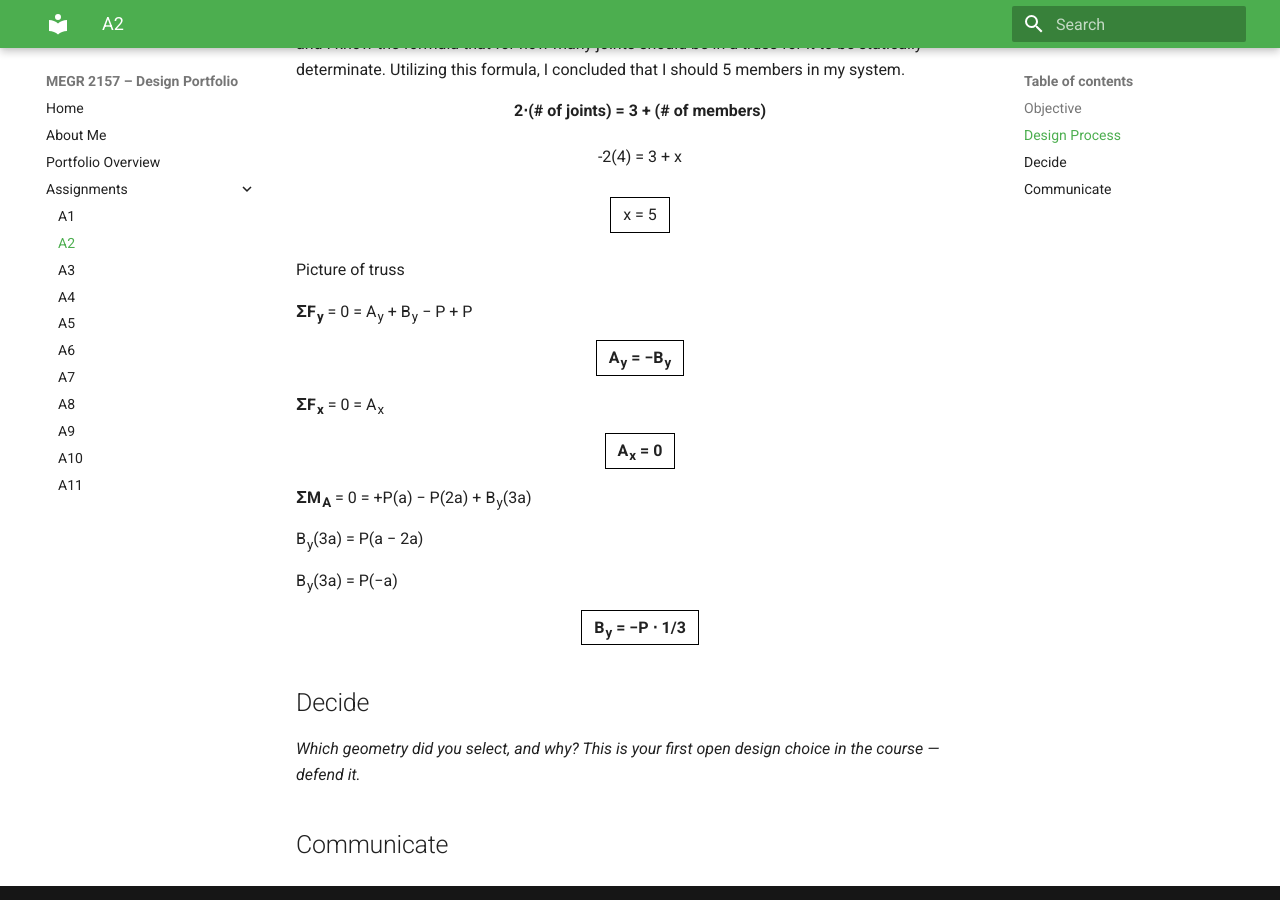
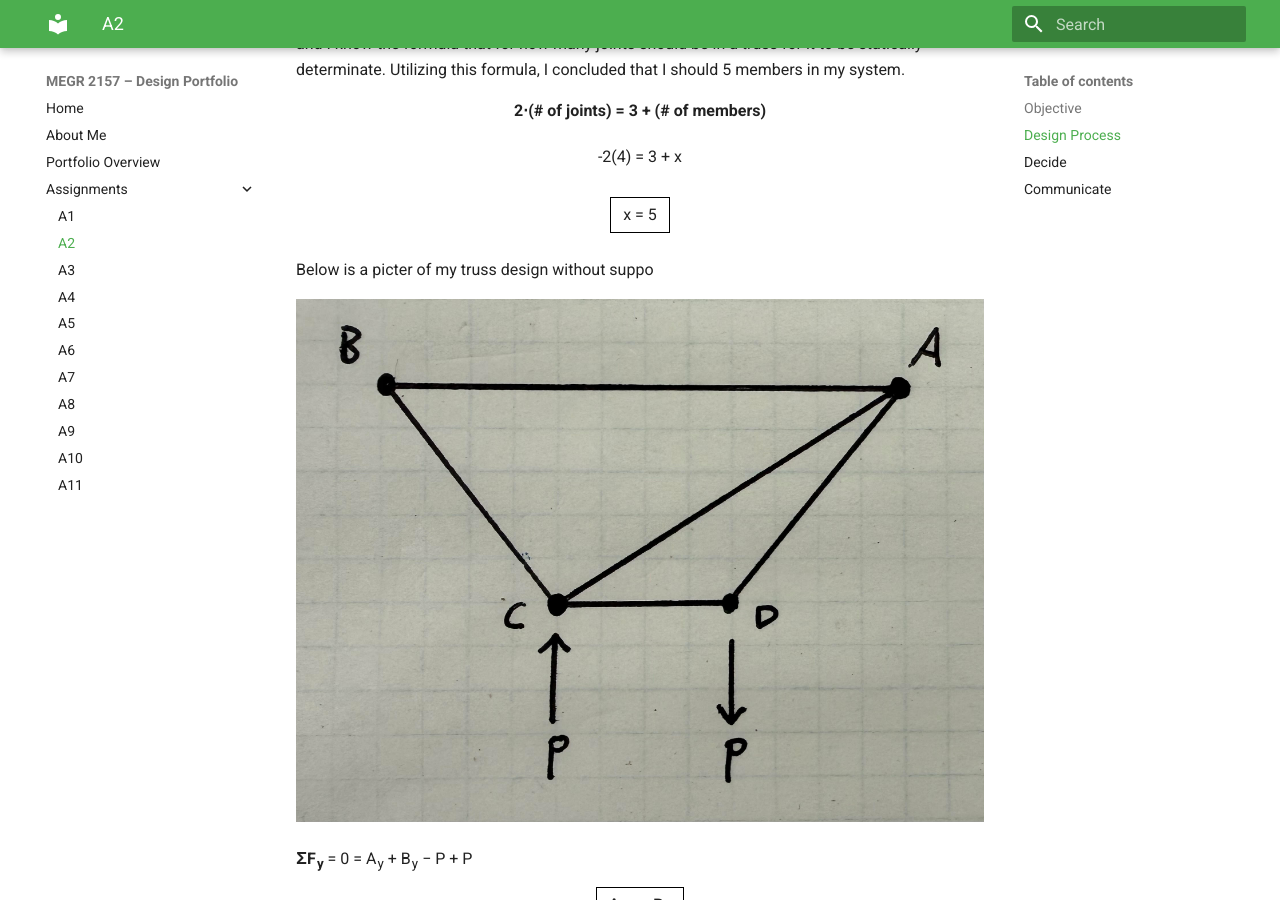
Before and after one commit to SanjayKashyap24/design-projects-portfolio, an MkDocs documentation site: the page built from docs/assignments/A02/index.md, in a window 1280 px wide and 900 px high, scrolled down 899 px. Built offline with MkDocs 1.6.1 and Material for MkDocs 9.7.7, drawn with Linux system fonts in a browser that asks for light colours.

Commit message:
Insert truss design image and fix text errors
Added an image of the truss design and corrected text.

```diff
--- a/docs/assignments/A02/index.md
+++ b/docs/assignments/A02/index.md
@@ -25,7 +25,11 @@ The two things I immediately thought of when I was deciding how to design my tru
   <p style="display: inline-block; border: 1px solid #000; padding: 4px 12px; margin: 8px 0; font-weight: normal;">x = 5</p>
 </div>
 
-Picture of truss
+Below is a picter of my truss design without suppo
+
+<div style="text-align: center;">
+  <img src="Truss1.jpg" alt="Clap Photo 2">
+</div>
 
 <div style="text-align: left;">
 
```
